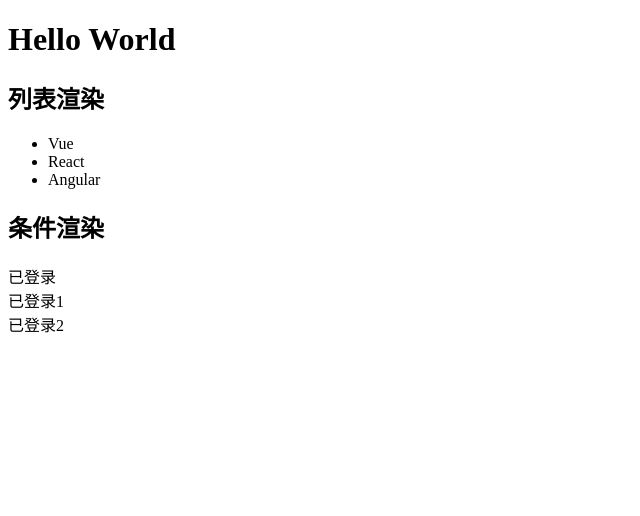
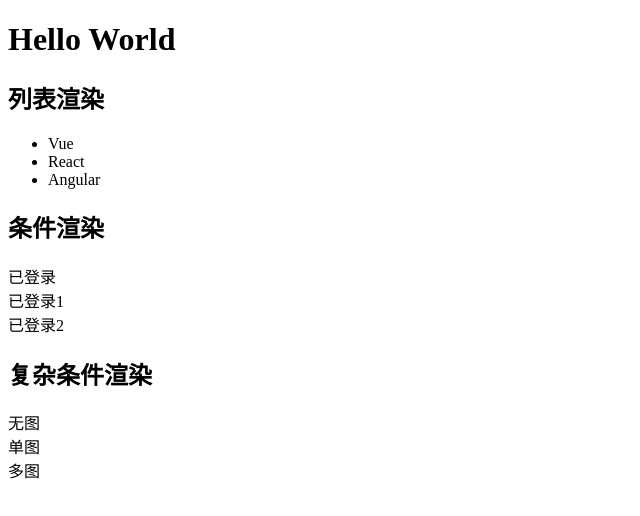
Before and after one commit to YouLe2016/study_react18, a React (Create React App) app: page / in a window 1280 px wide. Shown: the top 516 px of the page, without its empty margins (0-640 px from the left). Built offline with nearby package versions, Linux system fonts and the light colour scheme.

Commit message:
复杂条件渲染

```diff
--- a/src/App.tsx
+++ b/src/App.tsx
@@ -8,6 +8,19 @@ const list = [
 ]
 
 const flag = true
+
+function test(type: number) {
+  switch (type) {
+    case 0:
+      return <div>无图</div>
+    case 1:
+      return <div>单图</div>
+    case 2:
+      return (<div>多图</div>)
+    default:
+      return <div>无图</div>
+  }
+}
 
 function App() {
   return (
@@ -29,6 +42,10 @@ function App() {
       {flag ? <div>已登录1</div> : <div>未登录1</div>}
       <div>{ flag ? '已登录2' : '未登录2'}</div>
 
+      <h2>复杂条件渲染</h2>
+      {test(0)}
+      {test(1)}
+      {test(2)}
     </div>
   );
 }
```
